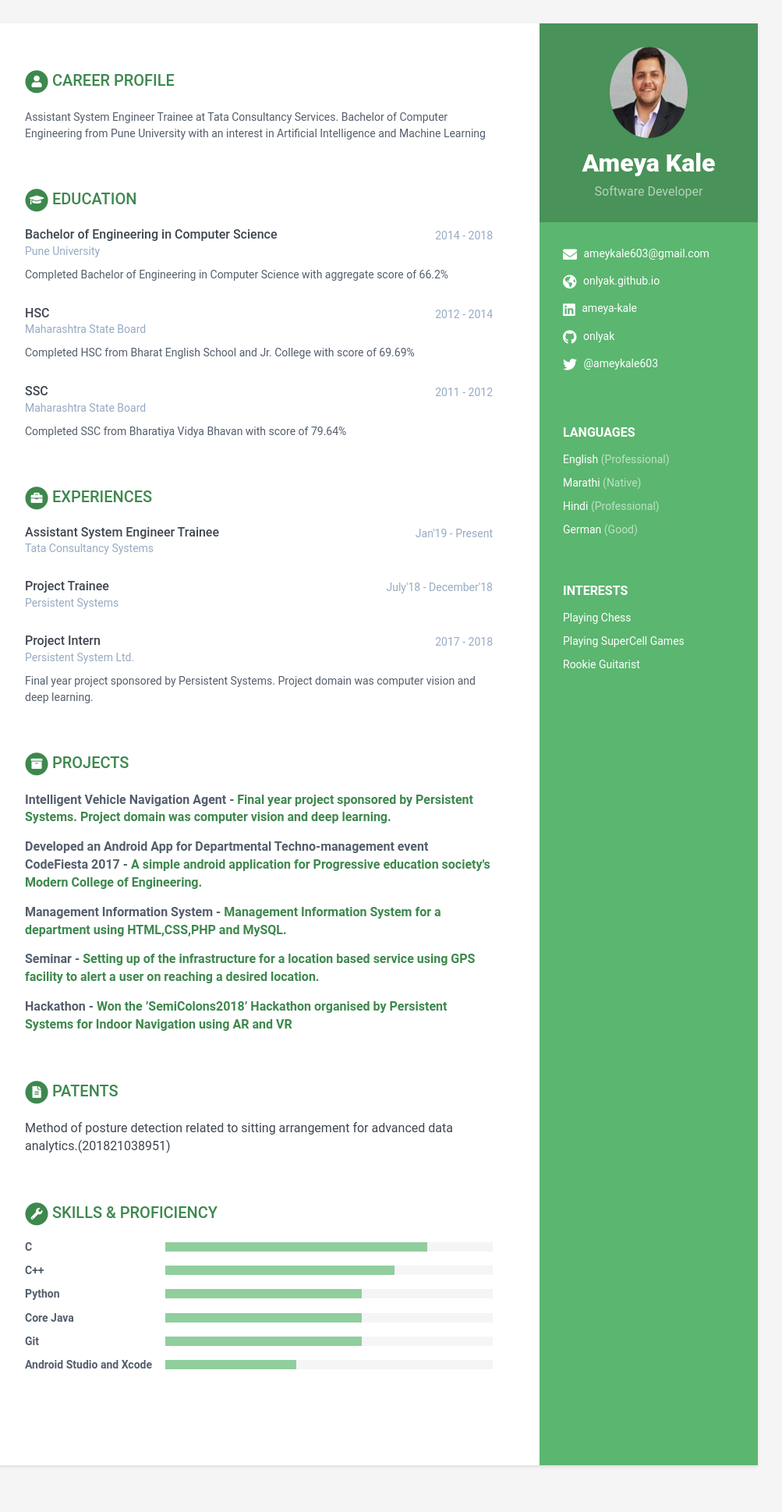
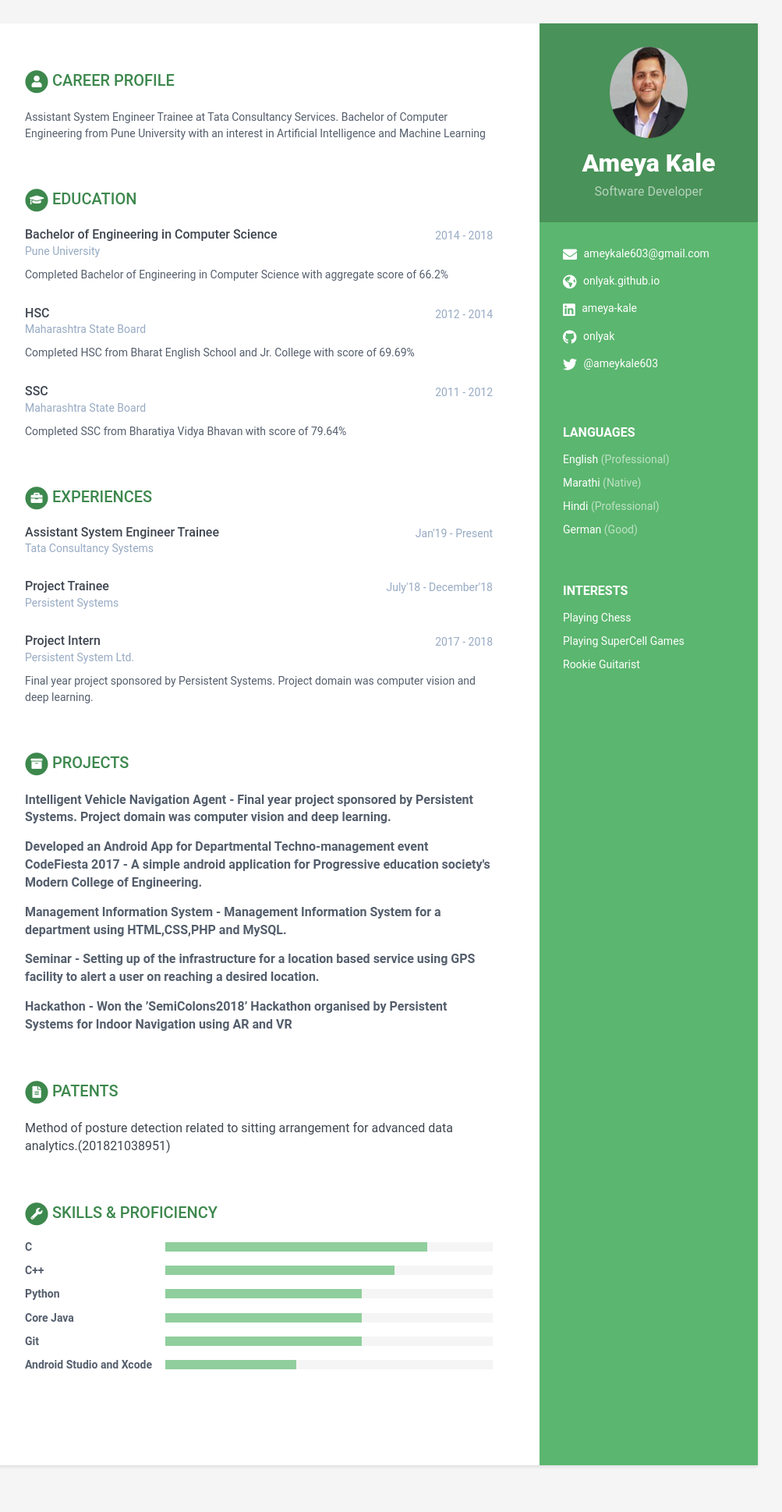
Before and after one commit to ameyakale603/online-cv, a Jekyll site: the page built from index.html, in a window 1280 px wide. Shown: the whole page at 78% size, without its empty margins (168-1171 px from the left). Built offline with Jekyll 4.4.1, drawn with Linux system fonts in a browser that asks for light colours.

```diff
--- a/_includes/projects.html
+++ b/_includes/projects.html
@@ -24,8 +24,11 @@
       </span>
 
       {% if project.tagline %}
+       - <span class="project-tagline"> {{ project.tagline }}</span>
+      {% endif %}
+
+      {% if project.certifications %}
        - <span class="project-tagline"> <a href="{{ project.specificLink }}">{{ project.tagline }}</a></span>
-
       {% endif %}
 
     </div><!--//item-->
```
